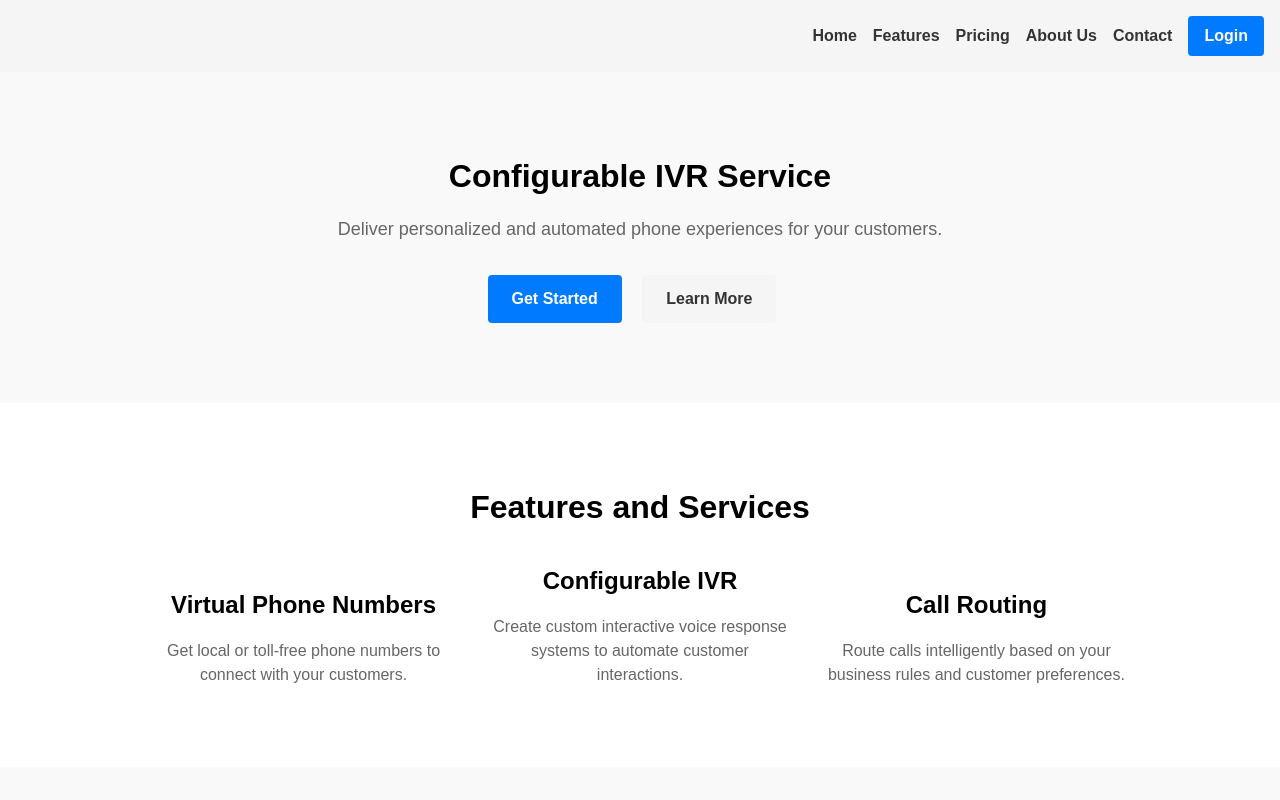
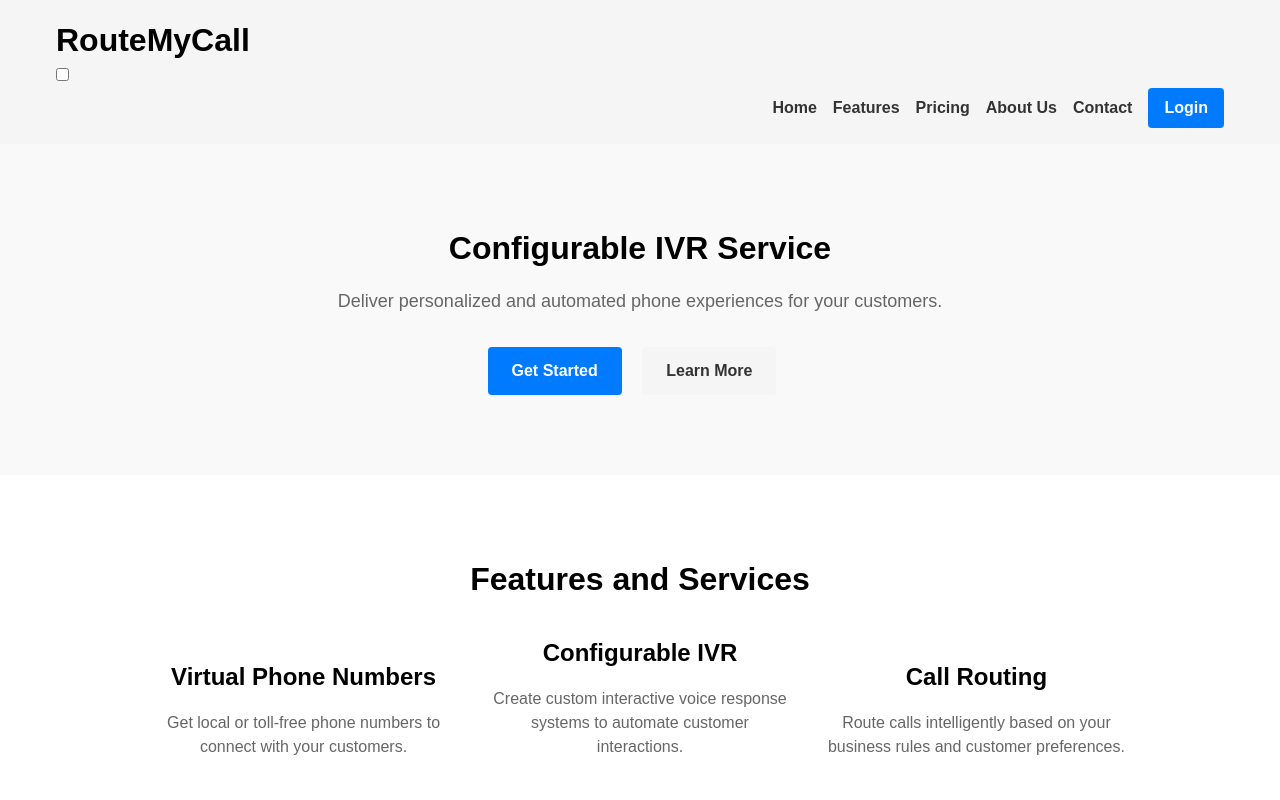
Before and after one commit to rajauppal/ivrhost, a plain HTML site: page index.html in a window 1280 px wide. Shown: the top 800 px of the page. Drawn offline with Linux system fonts and the light colour scheme.

Commit message:
Update index.html

```diff
--- a/index.html
+++ b/index.html
@@ -6,8 +6,16 @@
 </head>
 <body>
   <header>
+    <div class="container">
+      <div class="logo">
+        <h1>RouteMyCall</h1>
+      </div>
       <nav>
-      <ul>
+        <input type="checkbox" id="nav-toggle" class="nav-toggle">
+        <label for="nav-toggle" class="nav-toggle-label">
+          <span></span>
+        </label>
+        <ul class="nav-menu">
           <li><a href="#">Home</a></li>
           <li><a href="#">Features</a></li>
           <li><a href="#">Pricing</a></li>
@@ -16,6 +24,7 @@
           <li><a href="https://ivruitest.azurewebsites.net/login" class="login-button">Login</a></li>
         </ul>
       </nav>
+    </div>
   </header>
 
   <section id="hero">
```
Lines whose indentation alone changed are shown as unchanged.
